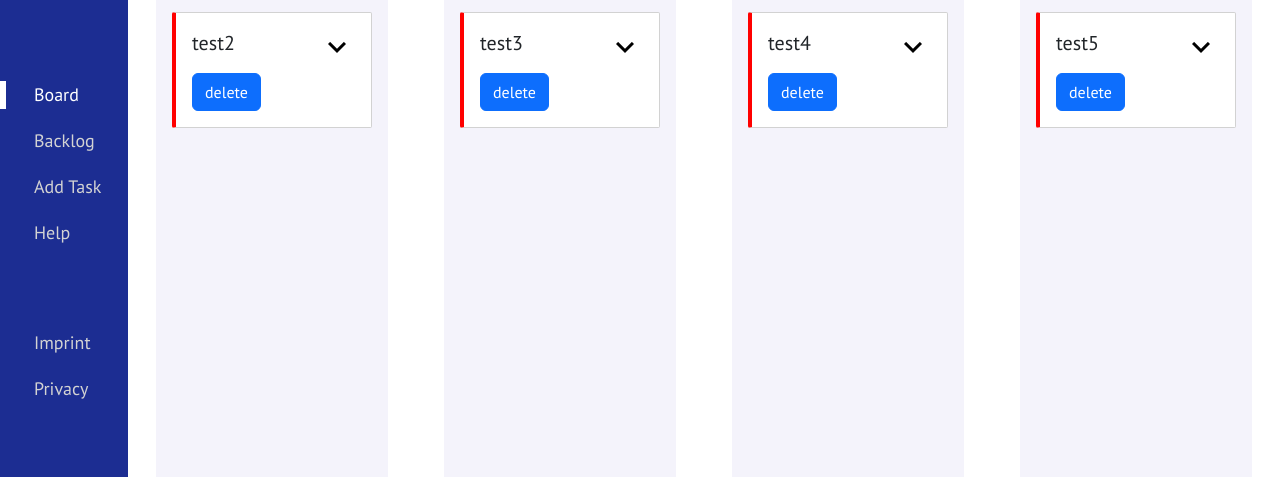
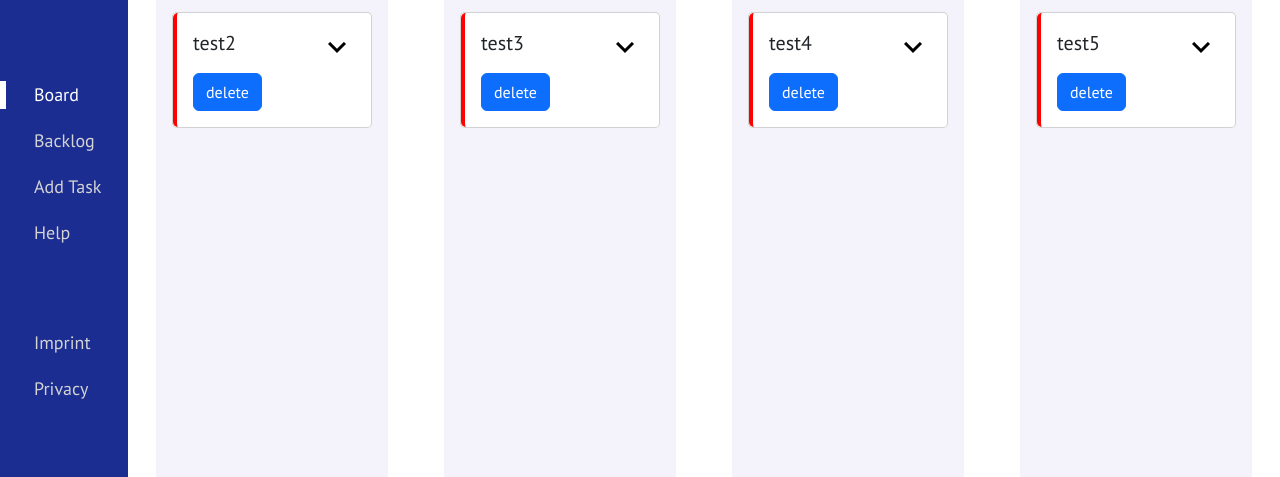
Before and after one commit to RobertSebastian28/join, a website: page board.html in a window 1280 px wide. Shown: the part 98-575 px from the top of the page. Drawn offline with nearby package versions, Linux system fonts and the light colour scheme; no server answers.

Commit message:
added border radius

```diff
--- a/css/board.css
+++ b/css/board.css
@@ -5,6 +5,7 @@
 }
 
 .board-element {
+    border-radius: 5px;
     margin-left: 8px;
     margin-right: 8px;
     margin-top: 44px;
@@ -26,9 +27,13 @@
 }
 
 .sub-card {
+    border-radius: 5px;
     margin-bottom: 8px;
     width: 256px;
-    border-radius: 2px;
+
+}
+.card-body{
+    border-radius: 5px;
 }
 
 .borderhigh {
--- a/script/board.js
+++ b/script/board.js
@@ -59,7 +59,7 @@
         nextButton = `<a href="#" class="btn btn-primary mobile-button" onclick="sendToNext(${id})">to ${nextBoard}</a>`;
     }
     return `
-    <div class="card sub-card border${element['urgency'].toLowerCase()}" draggable ="true" ondragstart="startDrag(${id})"><div class="card-body">
+    <div class="card sub-card  draggable ="true" ondragstart="startDrag(${id})"><div class="card-body border${element['urgency'].toLowerCase()}"">
             <div id ="chevron${id}" class="card-title chevron" onclick="showMoreTicket(${id})"> <h5> ${element['title']}</h5><img id="chevronImg${id}" src="././img/more.png"></div>
             <div id="moreInfo${id}" class="ticketInfo d-none">
             <p class="card-text"><u><i>desription:</i></u>&ensp; ${element['description']}</p>
```
Also changed, not shown: css/menu.css (+0 -22 lines).
